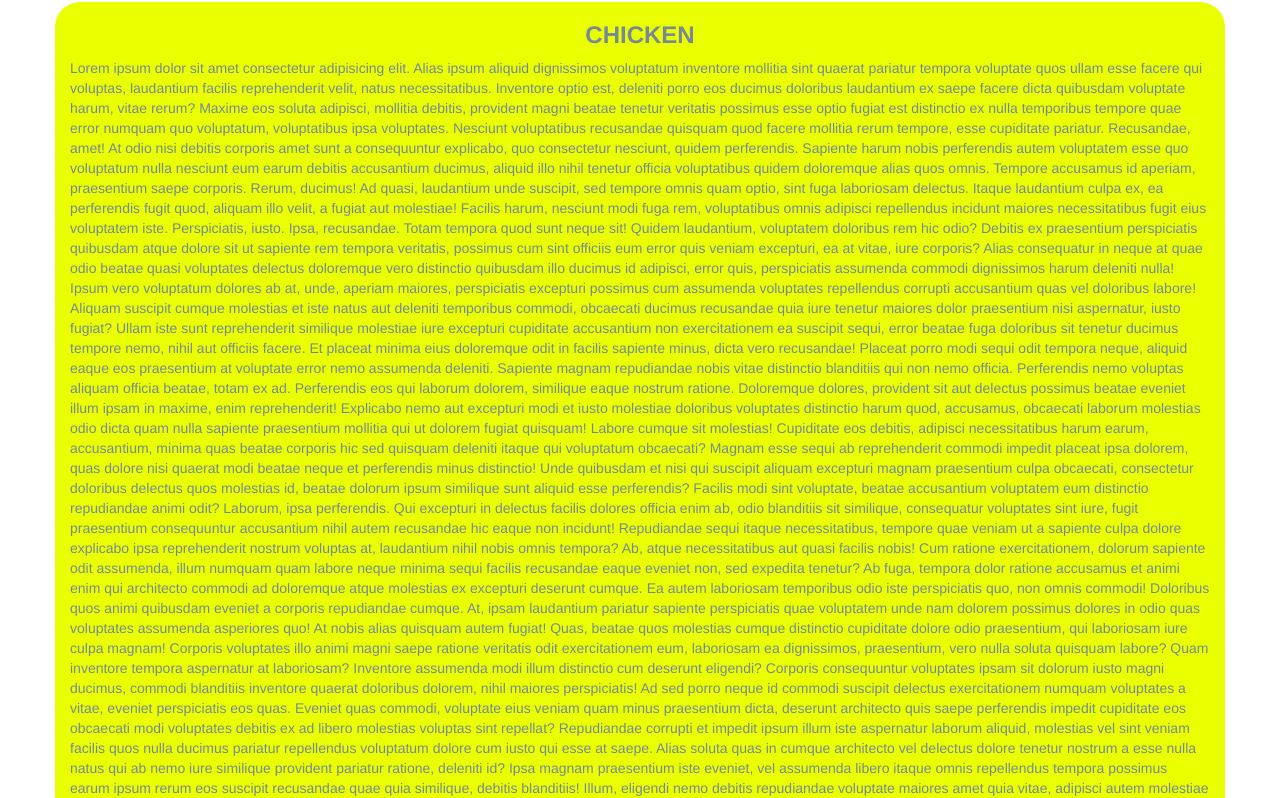
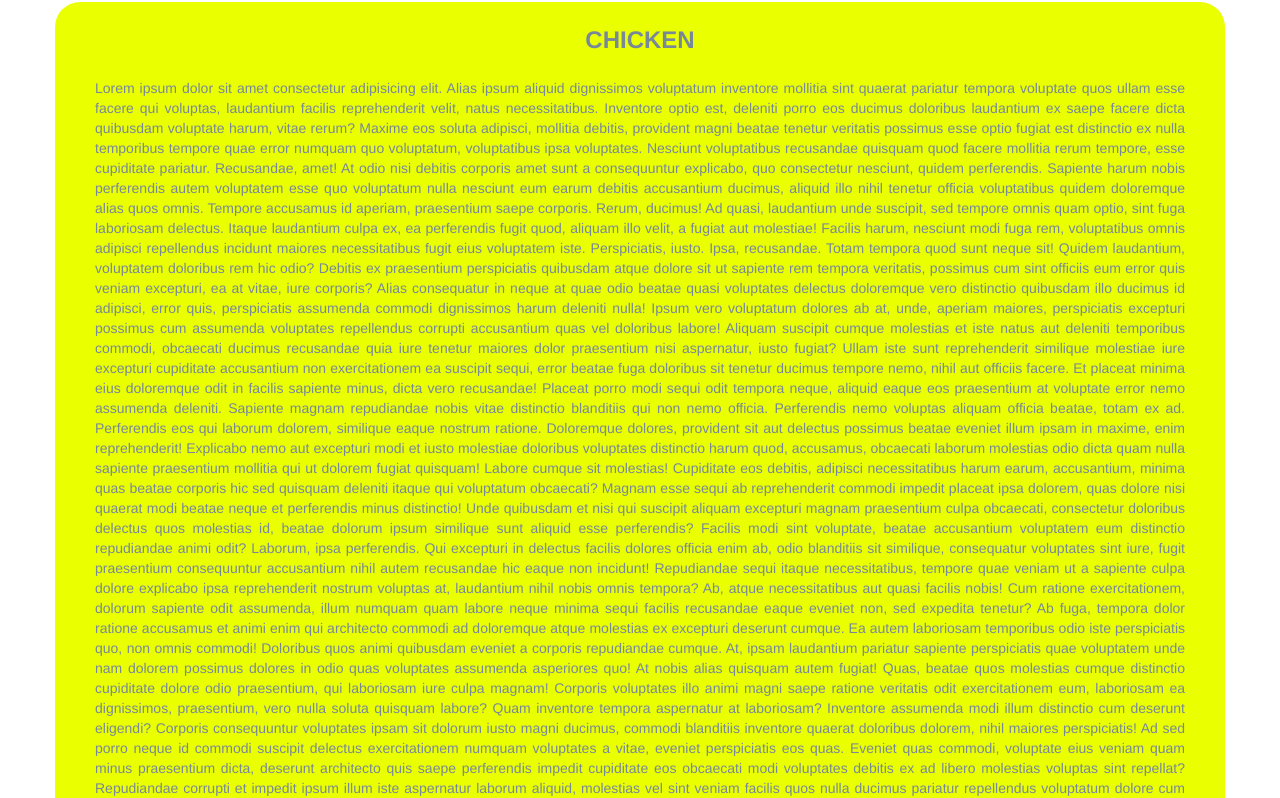
Before and after one commit to spatsy/assignments, a plain HTML site: page module3-solution/index.html in a window 1280 px wide. Shown: the part 128-926 px from the top of the page. Drawn offline with nearby package versions, Linux system fonts and the light colour scheme.

Commit message:
final
made some adjustments. wrong css is attaching for some reason. meaning when i push the files from gh desktop, the wrong css is being pushed or uploaded even though the correct one is in vs studios.

```diff
--- a/module3-solution/style.css
+++ b/module3-solution/style.css
@@ -45,6 +45,13 @@
     font-size: 1.5;
     font-weight: bold;
     text-transform: uppercase;
+    margin-top: 25px;
+    margin-bottom: 25px;
+}
+
+#main-content p {
+    margin: 10px 25px;
+    text-align: justify;
 }
 
 @media (min-width: 768px) {
```
